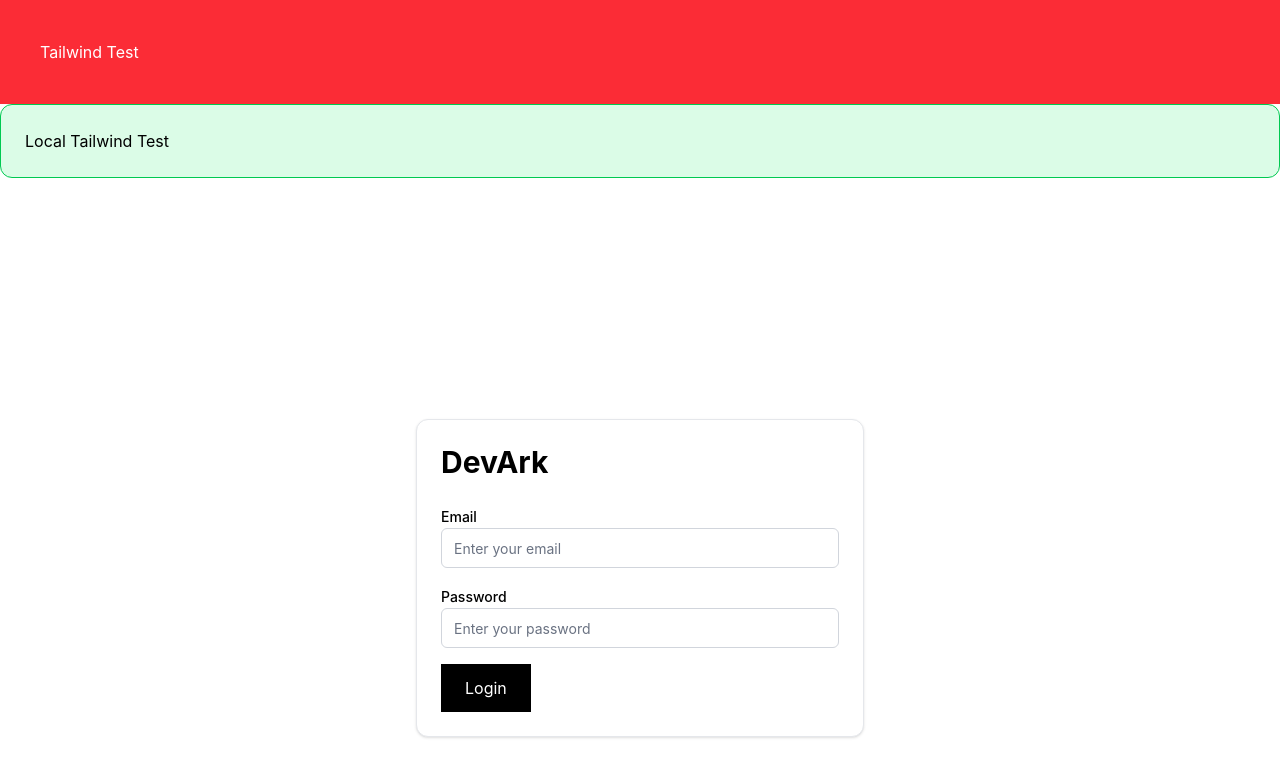
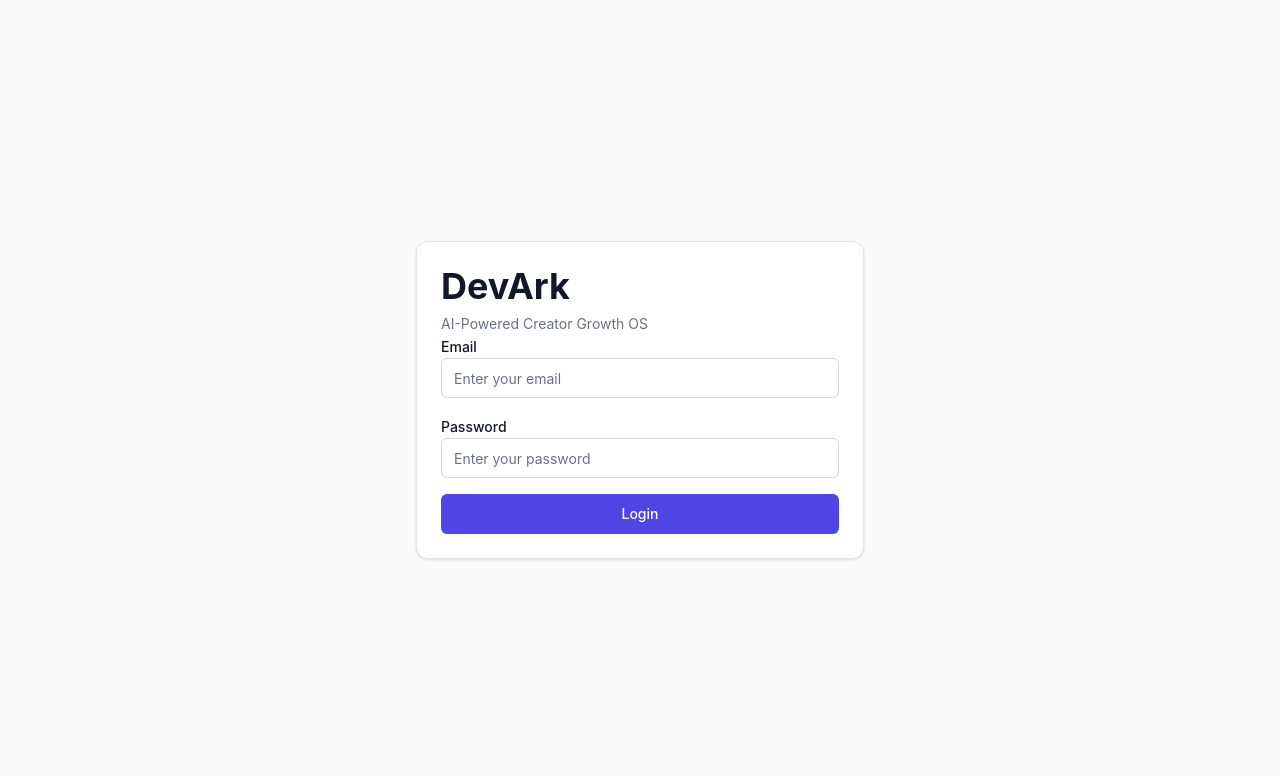
Before and after one commit to coder-aryan14/dev-ark, a Next.js app in the folder apps/web/: page / in a window 1280 px wide. Shown: the top 776 px of the page. Built offline with nearby package versions, Linux system fonts and the light colour scheme.

Commit message:
feat: complete chapter 2 design system foundation

```diff
--- a/apps/web/app/globals.css
+++ b/apps/web/app/globals.css
@@ -1,3 +1,24 @@
 @import "tailwindcss";
 
 @source "../../../packages/ui/src";
+
+:root {
+  --background: #fafafa;
+  --foreground: #111827;
+
+  --card: #ffffff;
+  --card-foreground: #111827;
+
+  --primary: #4f46e5;
+  --primary-foreground: #ffffff;
+
+  --border: #e5e7eb;
+
+  --muted: #f3f4f6;
+  --muted-foreground: #6b7280;
+}
+
+body {
+  background: var(--background);
+  color: var(--foreground);
+}
--- a/apps/web/app/page.tsx
+++ b/apps/web/app/page.tsx
@@ -5,18 +5,17 @@ import { Label } from "@repo/ui/label";
 
 export default function Home() {
   return (
-    <>
-    <div className="bg-red-500 p-10 text-white">
-  Tailwind Test
-</div>
-<div className="rounded-xl border border-green-500 bg-green-100 p-6">
-  Local Tailwind Test
-</div>
+
+
     <main className="flex min-h-screen items-center justify-center">
       <Card className="w-full max-w-md">
-        <h1 className="mb-6 text-3xl font-bold">
-          DevArk
-        </h1>
+       <h1 className="text-4xl font-bold">
+  DevArk
+</h1>
+
+<p className="mt-2 text-sm text-gray-500">
+  AI-Powered Creator Growth OS
+</p>
 
         <div className="space-y-4">
           <div>
@@ -41,6 +40,6 @@ export default function Home() {
         </div>
       </Card>
     </main>
-    </>
+
   );
 }
--- a/packages/ui/src/button.tsx
+++ b/packages/ui/src/button.tsx
@@ -8,8 +8,7 @@ const buttonVariants = cva(
   {
     variants: {
       variant: {
-        default:
-          "bg-fuchsia-600 text-white border-8 border-yellow-400",
+        default: "",
         outline:
           "border border-gray-300 bg-white hover:bg-gray-100",
         ghost:
@@ -38,14 +37,26 @@ export function Button({
   size,
   ...props
 }: ButtonProps) {
+  const isDefault = !variant || variant === "default";
+
   return (
-  <button
-    style={{
-      backgroundColor: "black",
-      color: "white",
-      padding: "12px 24px",
-    }}
-    {...props}
-  />
-);
+    <button
+      className={cn(
+        buttonVariants({
+          variant,
+          size,
+        }),
+        className
+      )}
+      style={
+        isDefault
+          ? {
+              backgroundColor: "var(--primary)",
+              color: "var(--primary-foreground)",
+            }
+          : undefined
+      }
+      {...props}
+    />
+  );
 }
--- a/packages/ui/src/card.tsx
+++ b/packages/ui/src/card.tsx
@@ -9,9 +9,14 @@ export function Card({
   return (
     <div
       className={cn(
-        "rounded-xl border border-gray-200 bg-white p-6 shadow-sm",
+        "rounded-xl border p-6 shadow-sm",
         className
       )}
+      style={{
+        backgroundColor: "var(--card)",
+        borderColor: "var(--border)",
+        color: "var(--card-foreground)",
+      }}
       {...props}
     />
   );
```
